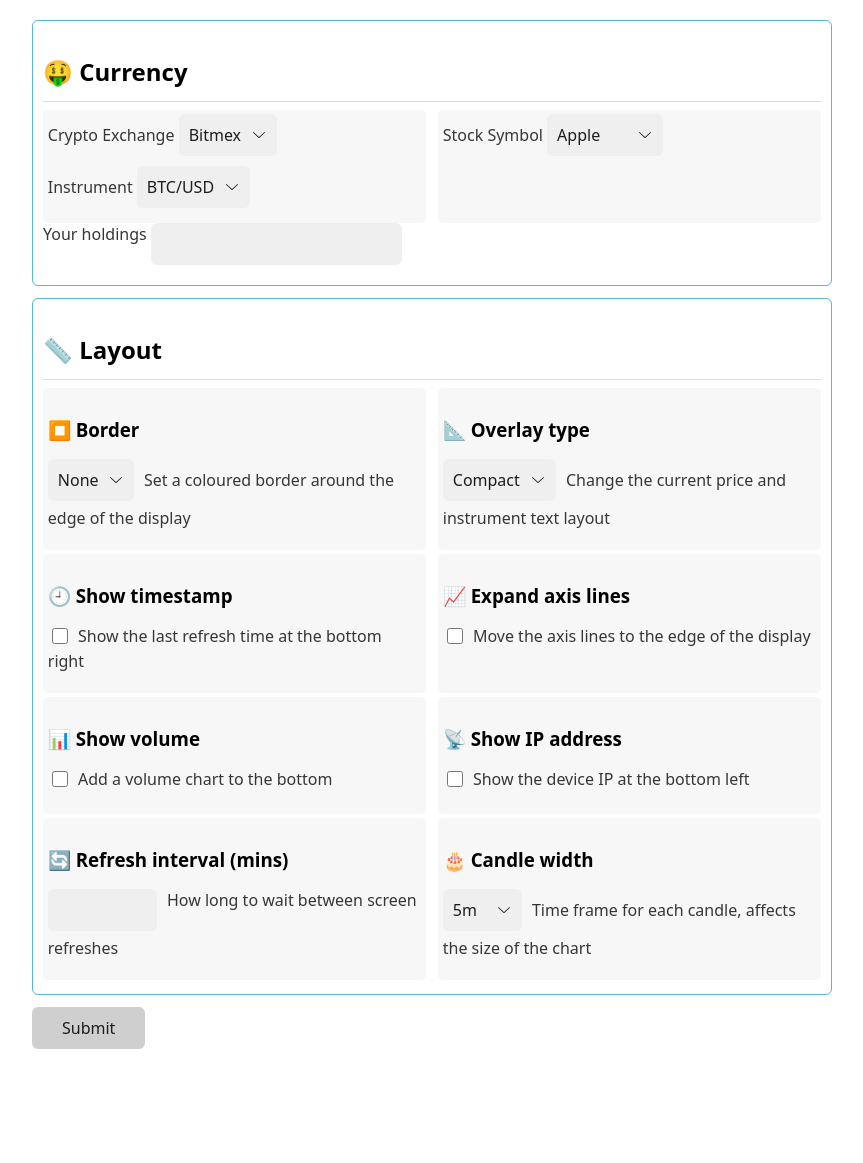
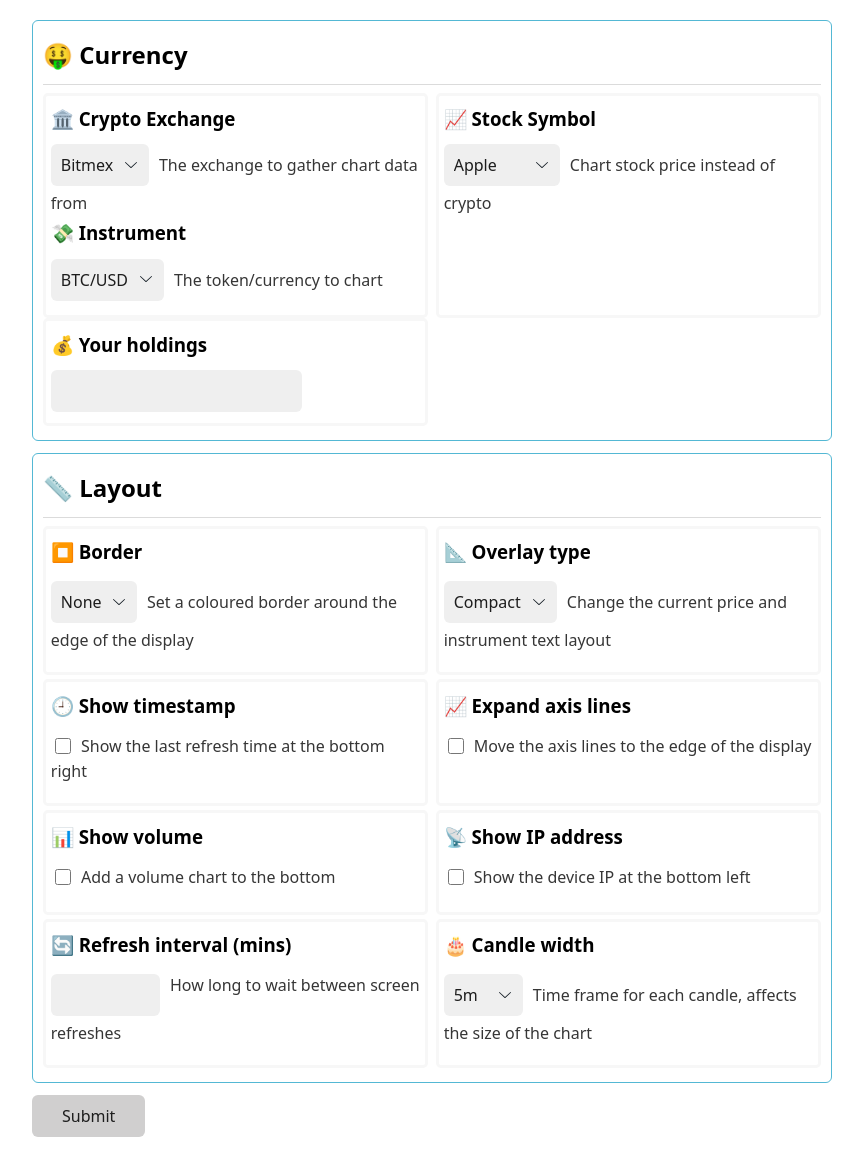
Before and after one commit to donbing/Bitbot, a Flask app: template src/config_server/templates/config.html in a window 1280 px wide. Shown: the whole page, without its empty margins (208-1071 px from the left). Before the commit the page ends 1049 px from the top, so only its background shows below. Run offline with Flask 2, Linux system fonts and the light colour scheme; the template is opened without the code that fills it, so the values that code supplies are empty; parts of the project's set-up code (start-up, migrations or seed data) failed here and were passed over.

Commit message:
improve layout and hookup config values a bit more

```diff
--- a/src/config_server/templates/config.html
+++ b/src/config_server/templates/config.html
@@ -4,6 +4,7 @@
         <meta content="utf-8" http-equiv="encoding">
         <meta charset="utf-8">
         <link rel="stylesheet" href="https://cdn.jsdelivr.net/npm/water.css@2/out/water.css">
+
         <style>
             label{
                 display: block;
@@ -17,12 +18,15 @@
             }
             .sources > label, .source{
                 border-radius: 0.3em;
-                background-color: var(--background-alt);
-                width: 48%;
+                border: 0.2em solid var(--background-alt);
+                width: 47.5%;
                 padding: 0.3em;
             }
             select, input{
                 display: inline;
+            }
+            h1,h2,h3{
+                margin-top: 0.3em;
             }
         </style>
     </head>
@@ -34,34 +38,39 @@
             <div class="sources">
                 <div class="source">
                     <label for="Exchange">
-                        Crypto Exchange
+                        <h3>🏛️ Crypto Exchange</h3>
                         <select name="exchange" id="exchange">
                             <option value="Bitmex">Bitmex</option>
                         </select>
+                        The exchange to gather chart data from
                     </label>
                     <label for="instrument">
-                        Instrument
+                        <h3>💸 Instrument</h3>
                         <select name="instrument" id="instrument">
                             <option value="BTC/USD">BTC/USD</option>
-                            <option value="BTC/USD">ETH/USD</option>
+                            <option value="ETH/USD">ETH/USD</option>
                         </select>
+                        The token/currency to chart
                     </label>
                 </div>
                 <div class="source">
                     <label for="stock_symbol">
-                        Stock Symbol
+                        <h3>📈 Stock Symbol</h3>
                         <select name="stock_symbol" id="stock_symbol">
-                            <option value="AAPL">Apple</option>
-                            <option value="MSFT">Microsoft</option>
+                            <option value="AAPL" {{"selected" if config.stock_symbol() == 'AAPL'}}>Apple</option>
+                            <option value="MSFT" {{"selected" if config.stock_symbol() == 'MSFT'}}>Microsoft</option>
                         </select>
+                        Chart stock price instead of crypto
                     </label>
                 </div>
+
+                <label for="holdings" class="source">
+                    <h3>💰 Your holdings</h3>
+                    <input type="number" name="holdings" value="{{ config.portfolio_size() }}"/>
+                </label>
+
             </div>
 
-            <label for="holdings">
-                Your holdings
-                <input type="number" name="holdings"></input>
-            </label>
         </fieldset>
 
         <fieldset>
@@ -72,9 +81,9 @@
                     <h3>⏹️ Border</h3>
                     <p>
                         <select name="border" id="border">
-                            <option value="none">None</option>
-                            <option value="red">Red</option>
-                            <option value="black">Black</option>
+                            <option value="none" {{"selected" if config.border_type() == 'none'}}>None</option>
+                            <option value="red" {{"selected" if config.border_type() == 'red'}}>Red</option>
+                            <option value="black" {{"selected" if config.border_type() == 'black'}}>Black</option>
                         </select>
                     Set a coloured border around the edge of the display
                 </p>
@@ -85,8 +94,8 @@
                     <h3>📐 Overlay type</h3>
                     <p>
                         <select name="overlay_layout" id="overlay_layout">
-                            <option value="1">Compact</option>
-                            <option value="2">Modern</option>
+                            <option value="1" {{"selected" if config.overlay_type() == '1'}}>Compact</option>
+                            <option value="2" {{"selected" if config.overlay_type() == '2'}}>Modern</option>
                         </select>
                         Change the current price and instrument text layout
                     </p>
@@ -96,7 +105,7 @@
                 <label for="timestamp">
                     <h3>🕘 Show timestamp</h3>
                     <p>
-                        <input type="checkbox" name="timestamp" id="timestamp"/>
+                        <input type="checkbox" name="timestamp" id="timestamp" {{"checked" if config.show_timestamp()}}/>
                         Show the last refresh time at the bottom right
                     </p>
                 </label>
@@ -104,7 +113,7 @@
                 <label for="expanded_chart">
                     <h3>📈 Expand axis lines</h3>
                     <p>
-                        <input type="checkbox" name="expanded_chart" id="expanded_chart"/>
+                        <input type="checkbox" name="expanded_chart" id="expanded_chart" {{"checked" if config.expand_chart()}}/>
                         Move the axis lines to the edge of the display
                     </p>
                 </label>
@@ -112,7 +121,7 @@
                 <label for="show_volume">
                     <h3>📊 Show volume</h3>
                     <p>
-                        <input type="checkbox" name="show_volume" id="show_volume"/>
+                        <input type="checkbox" name="show_volume" id="show_volume" {{"checked" if config.show_volume()}}/>
                         Add a volume chart to the bottom
                     </p>
                 </label>
@@ -120,7 +129,7 @@
                 <label for="show_ip">
                     <h3>📡 Show IP address</h3>
                     <p>
-                        <input type="checkbox" name="show_ip" id="show_ip"/>
+                        <input type="checkbox" name="show_ip" id="show_ip" {{"checked" if config.show_ip()}}/>
                         Show the device IP at the bottom left
                     </p>
                 </label>
@@ -128,7 +137,7 @@
                 <label for="refresh_time_minutes">
                     <h3>🔄 Refresh interval (mins)</h3>
                     <p>
-                        <input type="number" name="refresh_time_minutes" min="5" max="999" id="refresh_time_minutes"/>
+                        <input type="number" name="refresh_time_minutes" min="5" max="999" id="refresh_time_minutes" value="{{config.refresh_rate_minutes()}}"/>
                         How long to wait between screen refreshes
                     </p>
                 </label>
--- a/src/config_server/templates/index.html
+++ b/src/config_server/templates/index.html
@@ -31,7 +31,7 @@
             <h2>⚙️ Application Config</h2>
             <hr/>
             <p>Edit 'config.ini' to set the exchange, currency, screen refresh, overlay and layout options</p>
-            <a href="/configure">Friendly!</a>
+
             <ul class="editableFiles">
             {% for file in ini_files %}
                 <li>
@@ -39,6 +39,10 @@
                     <dialog closed></dialog>
                 </li>
             {% endfor %}
+                <li>
+                    <a onclick="return editFile(this)" href="/configure">Friendly!</a>
+                    <dialog closed></dialog>
+                </li>
             </ul>
         </section>
         <section>
```
Also changed, not shown: src/config_server/templates/file.html (+5 -5 lines).
